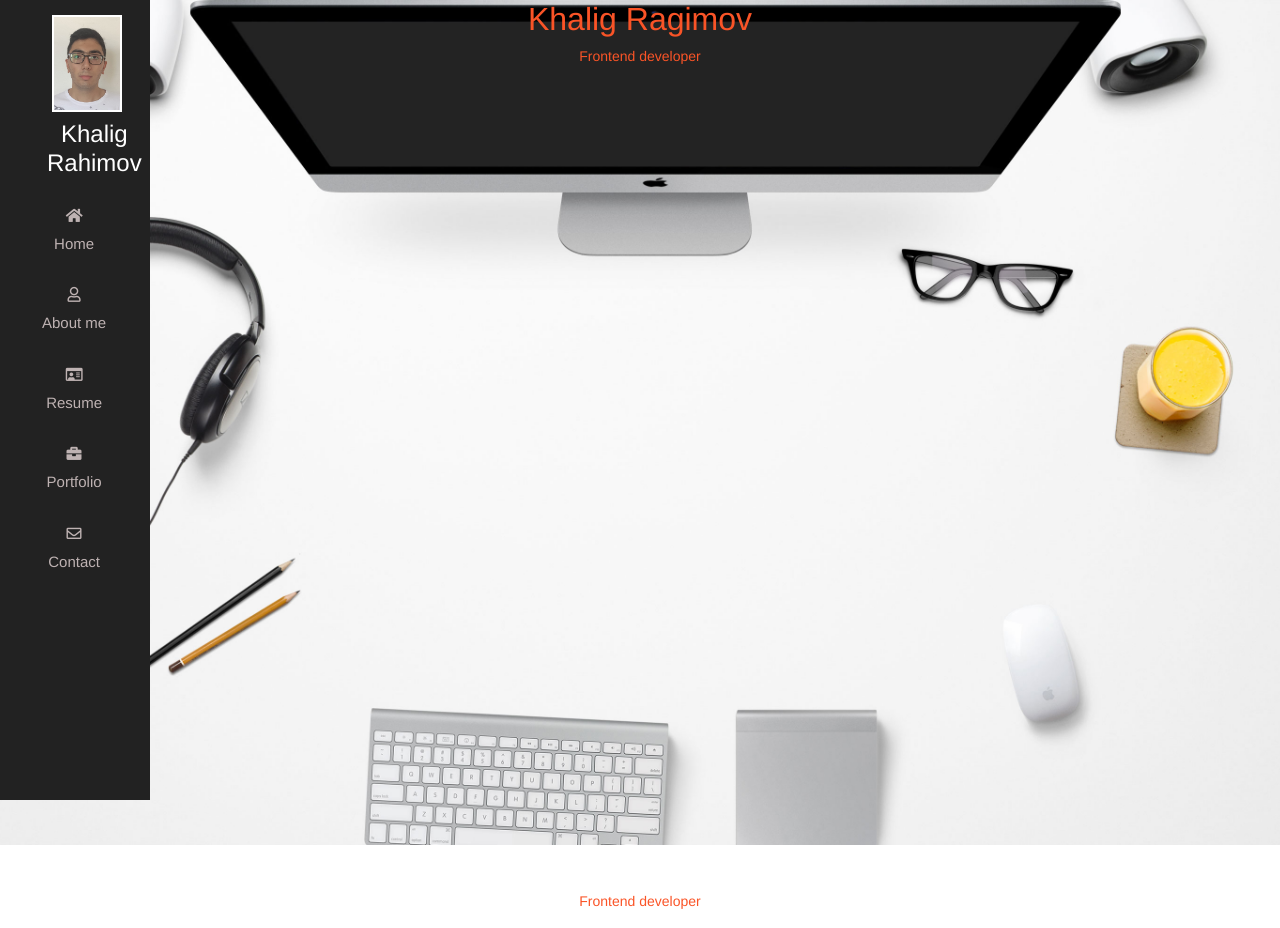
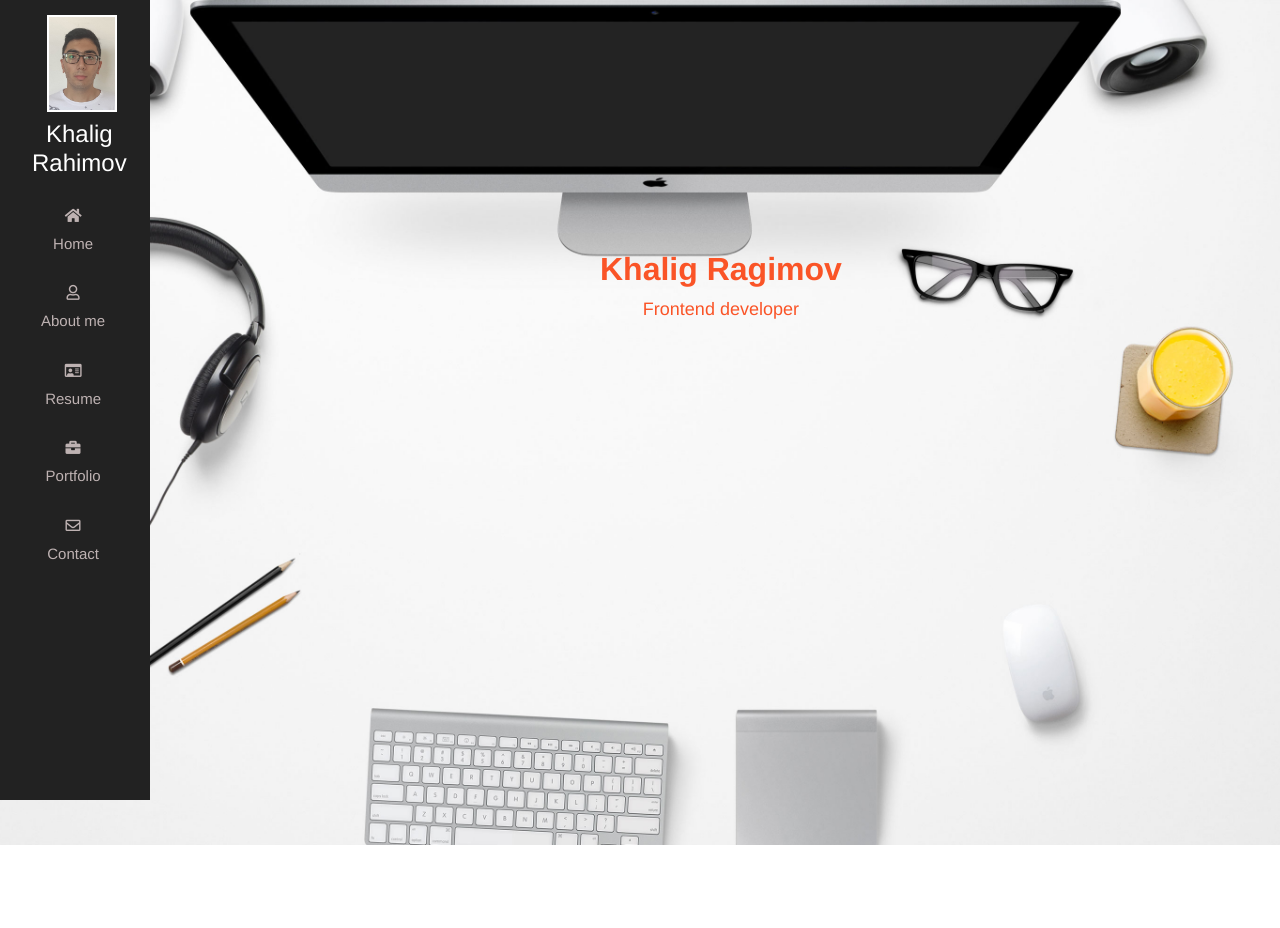
Before and after one commit to Kha1ig/PragmatechFoundationProject, a plain HTML site: page ProjectFrontend/qovluq-5/index.html in a window 1280 px wide. After the commit the page ends 845 px from the top, so only its background shows below. Drawn offline with Linux system fonts and the light colour scheme.

Commit message:
index.html də kiçik düzəlişlər etdim

```diff
--- a/ProjectFrontend/qovluq-5/css/style.css
+++ b/ProjectFrontend/qovluq-5/css/style.css
@@ -1,6 +1,7 @@
  body{
     margin: 0%;
     font-family: sans-serif;
+    overflow: hidden;
 }
 
 #header-topbar{
@@ -9,6 +10,24 @@
     width: 150px;
     position: fixed;
     height:100vh;
+}
+
+.textcenter{
+    position: absolute;
+    left: 600px;
+    top: 250px;
+
+
+}
+.textcenter h2{
+    font-size: 32px;
+    font-weight: bold;
+    color: #fa5427;
+}
+.textcenter p{
+    font-size: 18px;
+    color: #fa5427;
+    text-align: center;
 }
 
 .picture{
@@ -26,14 +45,14 @@
     padding-left: 25px;
     align-items: center;
     margin: 0;
-    padding: 15px;
+    padding: 15px 0;
     font-size: 24px;
     text-align: center;
 }
 .picture img{
     width: 100%;
     border: 2px solid white;
-    margin-left: 20px;
+    margin-left: 15px;
 }
 .picture-2 img{
     width: 70%;
@@ -56,15 +75,14 @@
 .x-navbar ul li a{
      color: rgb(190, 178, 178);
      text-decoration: none;
-    padding: 15px 10px;
+    padding: 15px 9px;
     border-top: 0;
-    border-bottom: 0;
     font-size: 15px;
-    border-bottom: 2px solid transparent;
+    border-right: 2px solid transparent;
 }
 .x-navbar ul li a:hover{
     color:white;
-    border-bottom: 2px solid red;
+    border-right: 2px solid red;
     transition: all .3s ease;
 
 }
@@ -74,14 +92,8 @@
     margin-bottom: 10px;
 
 }
-.web {
 
-}
-.web h2,p{
-    color: #fa5427 !important;
-    text-align: center;
-    position: relative;
-}
+
 
 #web{
    position: relative;
--- a/ProjectFrontend/qovluq-5/index.html
+++ b/ProjectFrontend/qovluq-5/index.html
@@ -70,12 +70,11 @@
         </div>
     <section id="web flex">
         <div class="web">
-            <h2>Khalig Ragimov</h2>
-            <p>Frontend developer</p>
+            <div class="textcenter">
+                <h2>Khalig Ragimov</h2>
+                <p>Frontend developer</p>
+                </div>
         </div>
-
-            <h2>Khalig Ragimov</h2>
-            <p>Frontend developer</p>
 
     </section>
 
```
